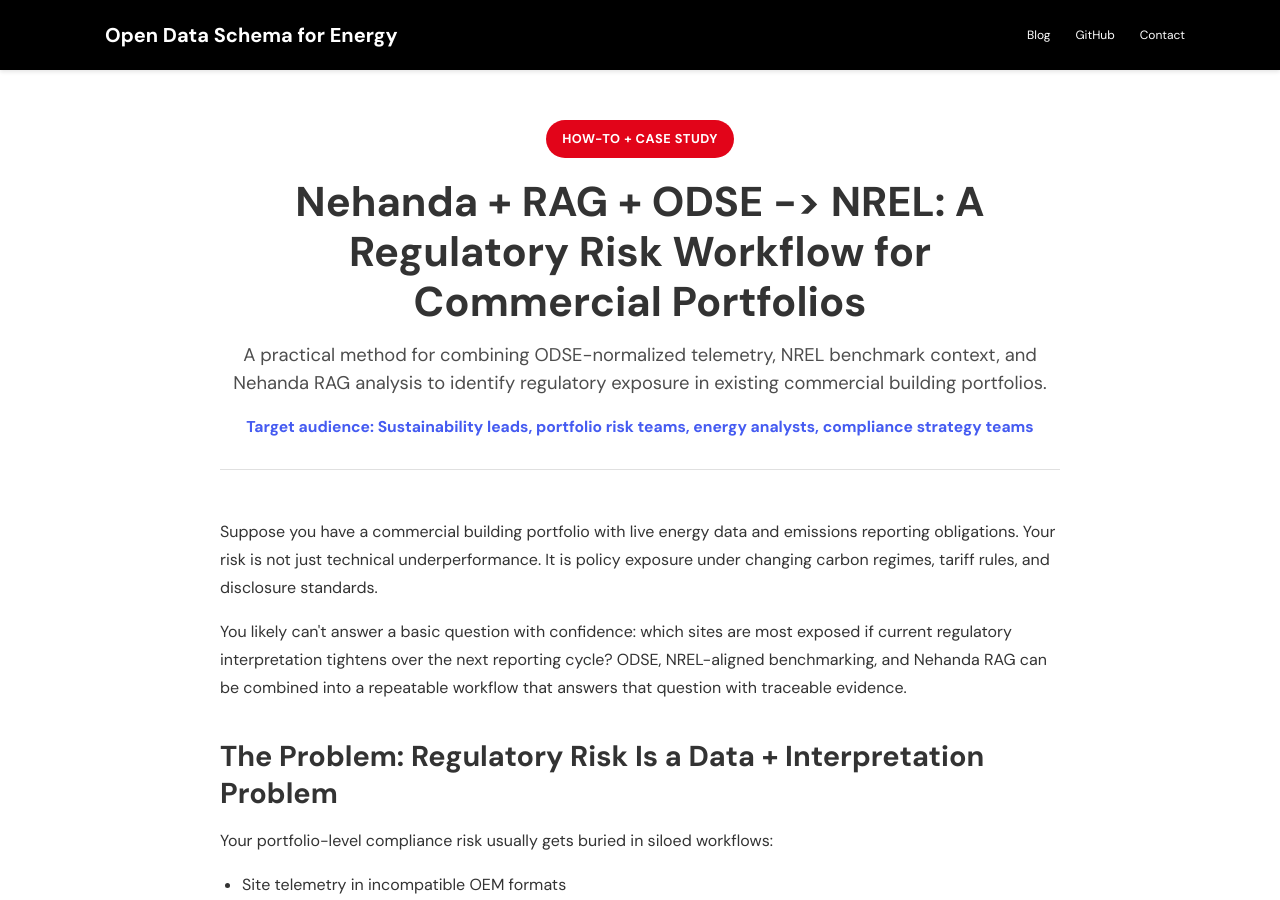
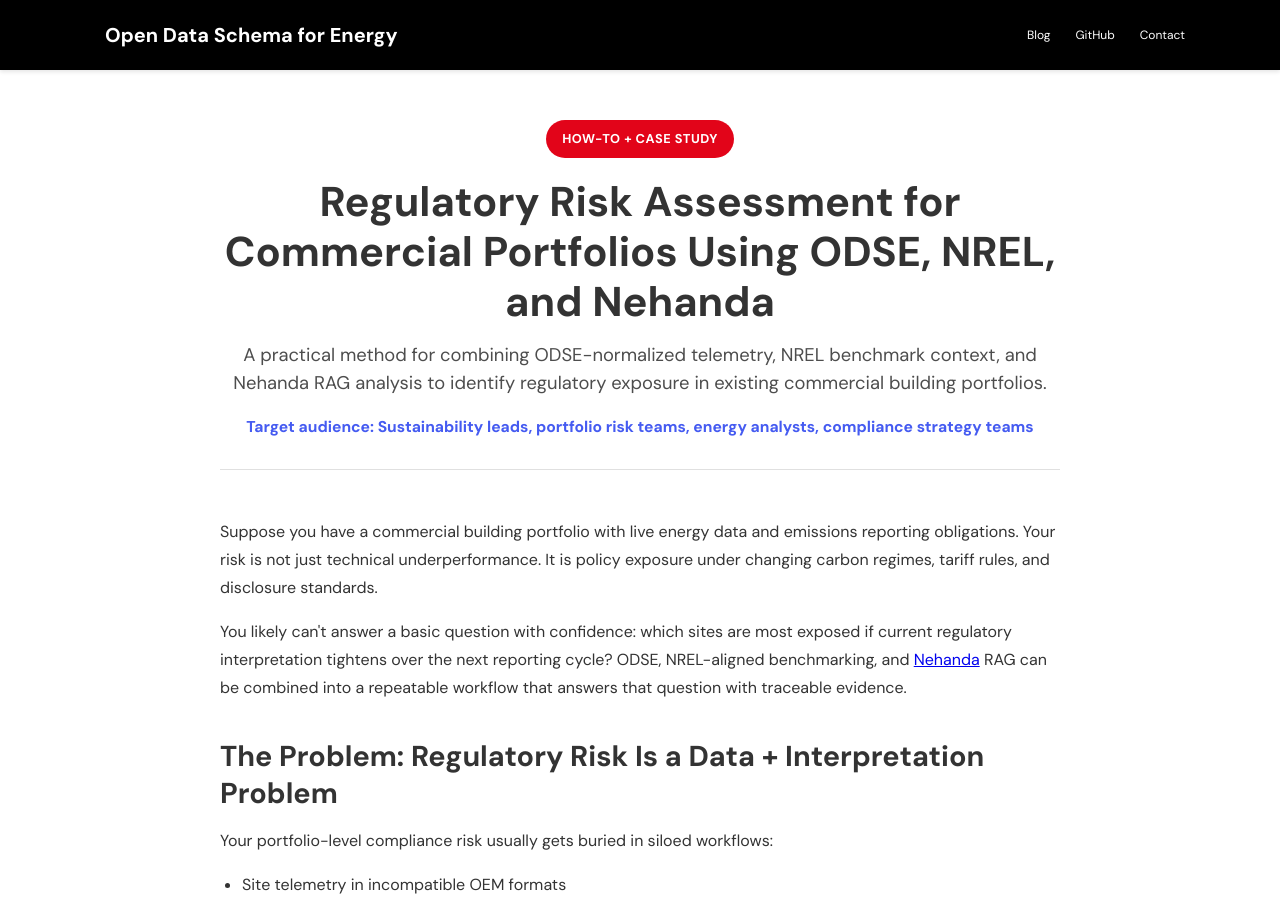
Before and after one commit to AsobaCloud/odse-docs, a Jekyll site: the page articles/nehanda-rag-odse-nrel-regulatory-risk-case-study.html, which Jekyll copies as it is, in a window 1280 px wide and 900 px high. Built offline with Jekyll 4.4.1, drawn with Linux system fonts in a browser that asks for light colours.

Commit message:
Improve Nehanda article title and hyperlink OSS tools on first mention

```diff
--- a/articles/nehanda-rag-odse-nrel-regulatory-risk-case-study.html
+++ b/articles/nehanda-rag-odse-nrel-regulatory-risk-case-study.html
@@ -3,7 +3,7 @@
 <head>
   <meta charset="UTF-8">
   <meta name="viewport" content="width=device-width, initial-scale=1.0">
-  <title>Nehanda + RAG + ODSE - NREL Regulatory Risk Workflow for Commercial Portfolios - ODS-E Blog</title>
+  <title>Regulatory Risk Assessment for Commercial Portfolios Using ODSE, NREL, and Nehanda - ODS-E Blog</title>
   <meta name="description" content="A practical and theoretical guide to using Nehanda with RAG, ODSE-normalized data, and NREL-aligned benchmarks to assess regulatory risk in commercial building portfolios.">
   <link rel="icon" type="image/x-icon" href="../favicon.ico">
   <link rel="icon" type="image/png" sizes="32x32" href="../Artboard-7.png">
@@ -184,14 +184,14 @@
   <main class="article-container">
     <header class="article-header">
       <span class="article-type">How-To + Case Study</span>
-      <h1 class="article-title">Nehanda + RAG + ODSE -> NREL: A Regulatory Risk Workflow for Commercial Portfolios</h1>
+      <h1 class="article-title">Regulatory Risk Assessment for Commercial Portfolios Using ODSE, NREL, and Nehanda</h1>
       <p class="article-excerpt">A practical method for combining ODSE-normalized telemetry, NREL benchmark context, and Nehanda RAG analysis to identify regulatory exposure in existing commercial building portfolios.</p>
       <div class="article-meta">Target audience: Sustainability leads, portfolio risk teams, energy analysts, compliance strategy teams</div>
     </header>
 
     <article class="article-content">
       <p>Suppose you have a commercial building portfolio with live energy data and emissions reporting obligations. Your risk is not just technical underperformance. It is policy exposure under changing carbon regimes, tariff rules, and disclosure standards.</p>
-      <p>You likely can't answer a basic question with confidence: which sites are most exposed if current regulatory interpretation tightens over the next reporting cycle? ODSE, NREL-aligned benchmarking, and Nehanda RAG can be combined into a repeatable workflow that answers that question with traceable evidence.</p>
+      <p>You likely can't answer a basic question with confidence: which sites are most exposed if current regulatory interpretation tightens over the next reporting cycle? ODSE, NREL-aligned benchmarking, and <a href="https://huggingface.co/asoba/nehanda-v1-7b">Nehanda</a> RAG can be combined into a repeatable workflow that answers that question with traceable evidence.</p>
 
       <h2>The Problem: Regulatory Risk Is a Data + Interpretation Problem</h2>
       <p>Your portfolio-level compliance risk usually gets buried in siloed workflows:</p>
--- a/articles/odse-zorora-energy-research-patterns.html
+++ b/articles/odse-zorora-energy-research-patterns.html
@@ -192,7 +192,7 @@
 
     <article class="article-content">
       <p>Suppose you need to run a comparative degradation study across a mixed-OEM solar portfolio. You pull Huawei exports from two sites, Enphase data from another, and Solarman CSVs from two more. Before you can ask a single research question, you're debugging timestamp mismatches, reconciling fault codes, and writing one-off parsers. The research question hasn't changed — but the data plumbing eats the first three days of every study.</p>
-      <p>ODSE solves the contract problem. Zorora solves the workflow problem. Used together, they give you a repeatable way to run research without rewriting data plumbing for every study.</p>
+      <p>ODSE solves the contract problem. <a href="https://github.com/AsobaCloud/zorora">Zorora</a> solves the workflow problem. Used together, they give you a repeatable way to run research without rewriting data plumbing for every study.</p>
 
       <h2>Operating Model</h2>
       <p>Think in two layers:</p>
--- a/blog.html
+++ b/blog.html
@@ -131,7 +131,7 @@
 
       <a class="blog-card" href="/articles/nehanda-rag-odse-nrel-regulatory-risk-case-study.html">
         <div class="blog-meta">How-to + case study</div>
-        <h2>Nehanda + RAG + ODSE - NREL: A Regulatory Risk Workflow for Commercial Portfolios</h2>
+        <h2>Regulatory Risk Assessment for Commercial Portfolios Using ODSE, NREL, and Nehanda</h2>
         <p>How to combine ODSE data contracts, NREL context, and Nehanda RAG to assess emissions-linked regulatory risk.</p>
       </a>
 
```
